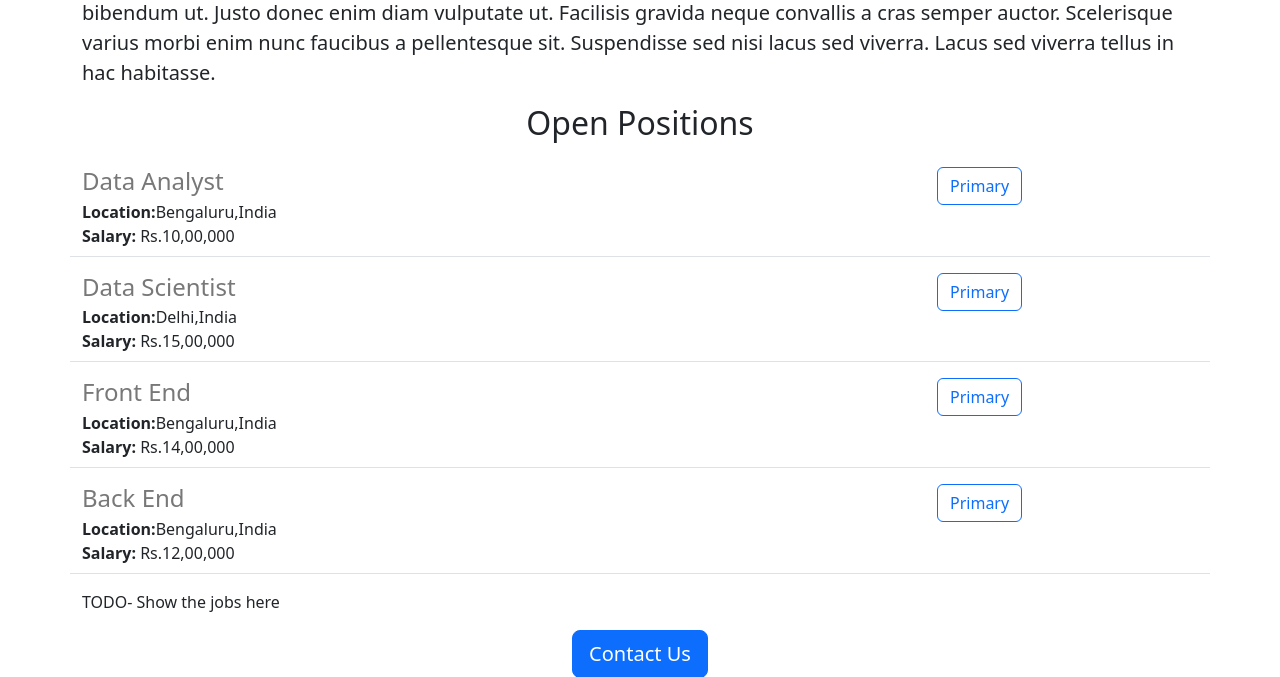
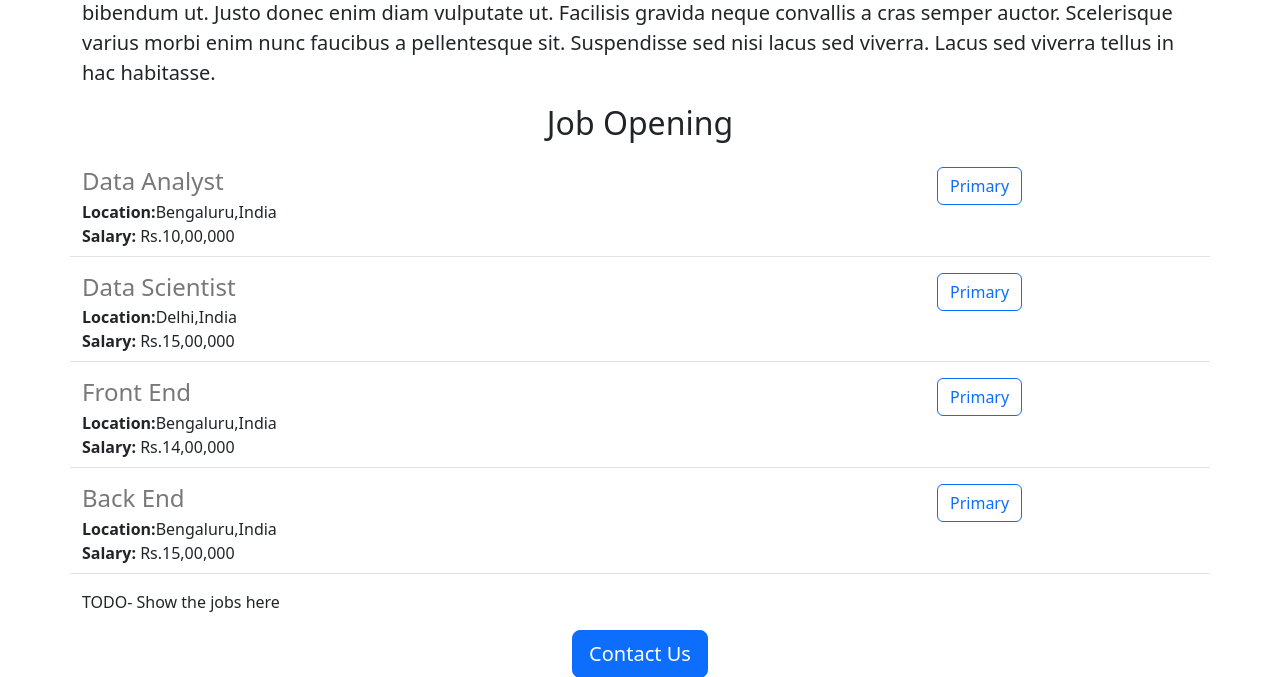
Before and after one commit to venkatchennai855/Jovian-careers-website, a Flask app: page / in a window 1280 px wide. Shown: the part 616-1293 px from the top of the page. Run offline with Flask 3, Linux system fonts and the light colour scheme.

Commit message:
new changes

```diff
--- a/app.py
+++ b/app.py
@@ -21,7 +21,7 @@ JOBS = [{
   'id': 4,
   'title': 'Back End',
   'location': 'Bengaluru,India',
-  'salary': 'Rs.12,00,000'
+  'salary': 'Rs.15,00,000'
 }]
 
 
--- a/templates/home.html
+++ b/templates/home.html
@@ -23,7 +23,7 @@
     <p class="lead">
       Lorem ipsum dolor sit amet, consectetur adipiscing elit, sed do eiusmod tempor incididunt ut labore et dolore magna aliqua. Nunc sed blandit libero volutpat sed. Neque gravida in fermentum et sollicitudin. Quam viverra orci sagittis eu volutpat. Semper eget duis at tellus at urna. Interdum varius sit amet mattis vulputate. Consequat ac felis donec et odio pellentesque diam volutpat. Lorem sed risus ultricies tristique nulla aliquet enim tortor at. Dui vivamus arcu felis bibendum ut. Justo donec enim diam vulputate ut. Facilisis gravida neque convallis a cras semper auctor. Scelerisque varius morbi enim nunc faucibus a pellentesque sit. Suspendisse sed nisi lacus sed viverra. Lacus sed viverra tellus in hac habitasse.
     </p>
-    <h2 class="text-center mt-2 mb-4">Open Positions </h2>
+    <h2 class="text-center mt-2 mb-4">Job Opening </h2>
       <p>
         {% for job in jobs%}
           {% include 'jobitem.html'%}
```
